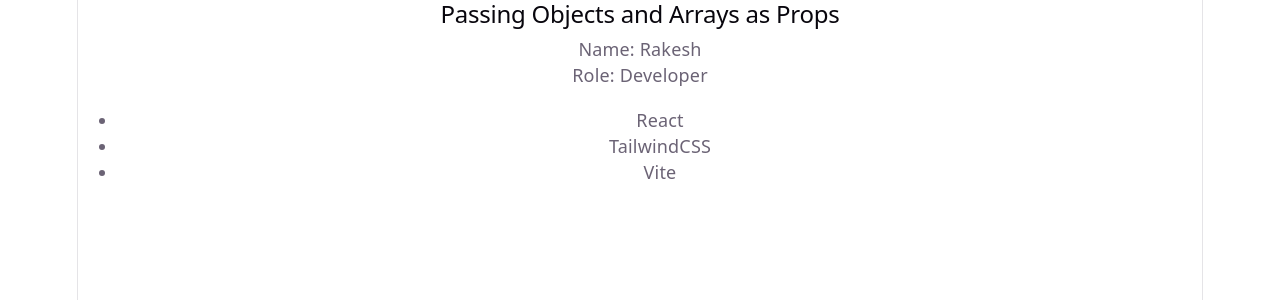
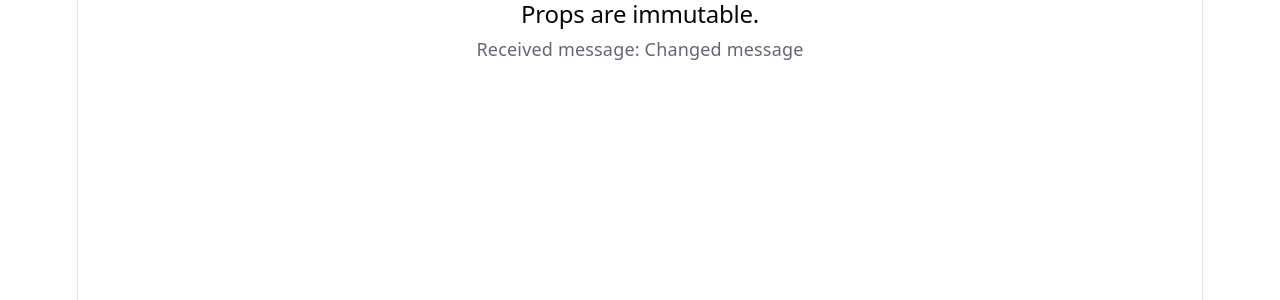
Before and after one commit to rakeshkr-abc/MERN_Stu_FebMay26Mys, a React (Vite) app in the folder W9/D2/prop-example-app/: page / in a window 1280 px wide. Shown: the top 300 px of the page. Built offline with nearby package versions, Linux system fonts and the light colour scheme.

Commit message:
Props immutable

```diff
--- a/W9/D2/prop-example-app/src/App.jsx
+++ b/W9/D2/prop-example-app/src/App.jsx
@@ -6,6 +6,7 @@
 import { SharedStateParent } from "./components/P5";
 import { CompositionDemo } from "./components/P6";
 import { ObjectsAndArrayProps } from "./components/P7";
+import { PropsImmutability } from "./components/P8";
 function App() {
   return (
     <>
@@ -15,7 +16,8 @@
       {/* <PropDrillingDemo /> */}
       {/* <SharedStateParent/> */}
       {/* <CompositionDemo /> */}
-      <ObjectsAndArrayProps />
+      {/* <ObjectsAndArrayProps /> */}
+      <PropsImmutability />
     </>
   )
 }
```
